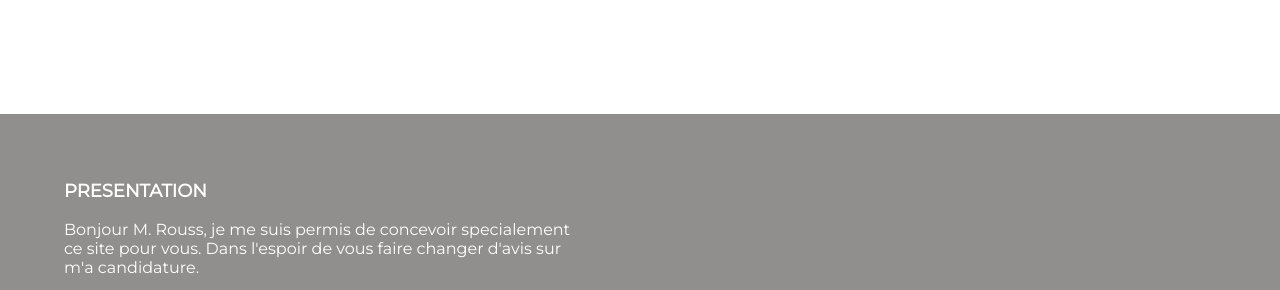
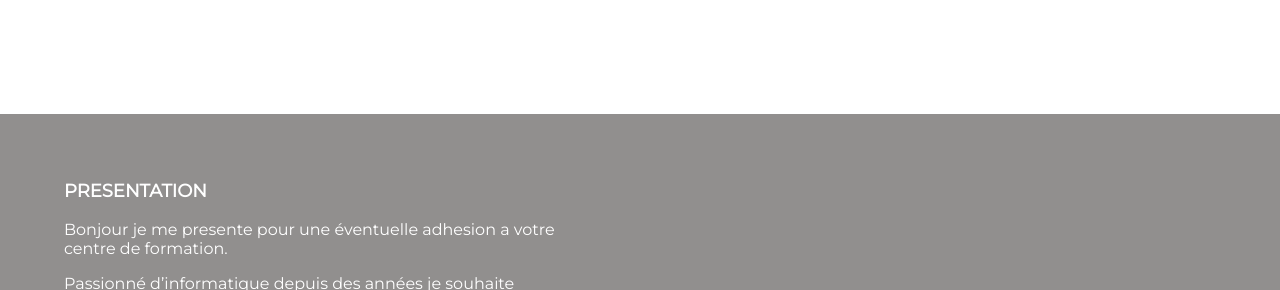
Before and after one commit to Pugnare/simplon, a website: page index.html in a window 1280 px wide. Shown: the part 166-456 px from the top of the page. Drawn offline with Linux system fonts and the light colour scheme.

Commit message:
modif de la phrase d'introduction

```diff
--- a/index.html
+++ b/index.html
@@ -47,7 +47,7 @@
       <section class="presentation__content">
         <h3 class="presentation__subheading subheading" id="presentation">presentation</h3>
 
-        <p class="presentation__para">Bonjour M. Rouss, je me suis permis de concevoir specialement ce site pour vous. Dans l'espoir de vous faire changer d'avis sur m'a candidature. </p>
+        <p class="presentation__para">Bonjour je me presente pour une éventuelle adhesion a votre centre de formation.</p>
 
         <p>Passionné d’informatique depuis des années je souhaite intégrer cette branche
           professionnelle, plus particulièrement en tant que développer web. J’ai travaillé comme logisticien et cariste
```
